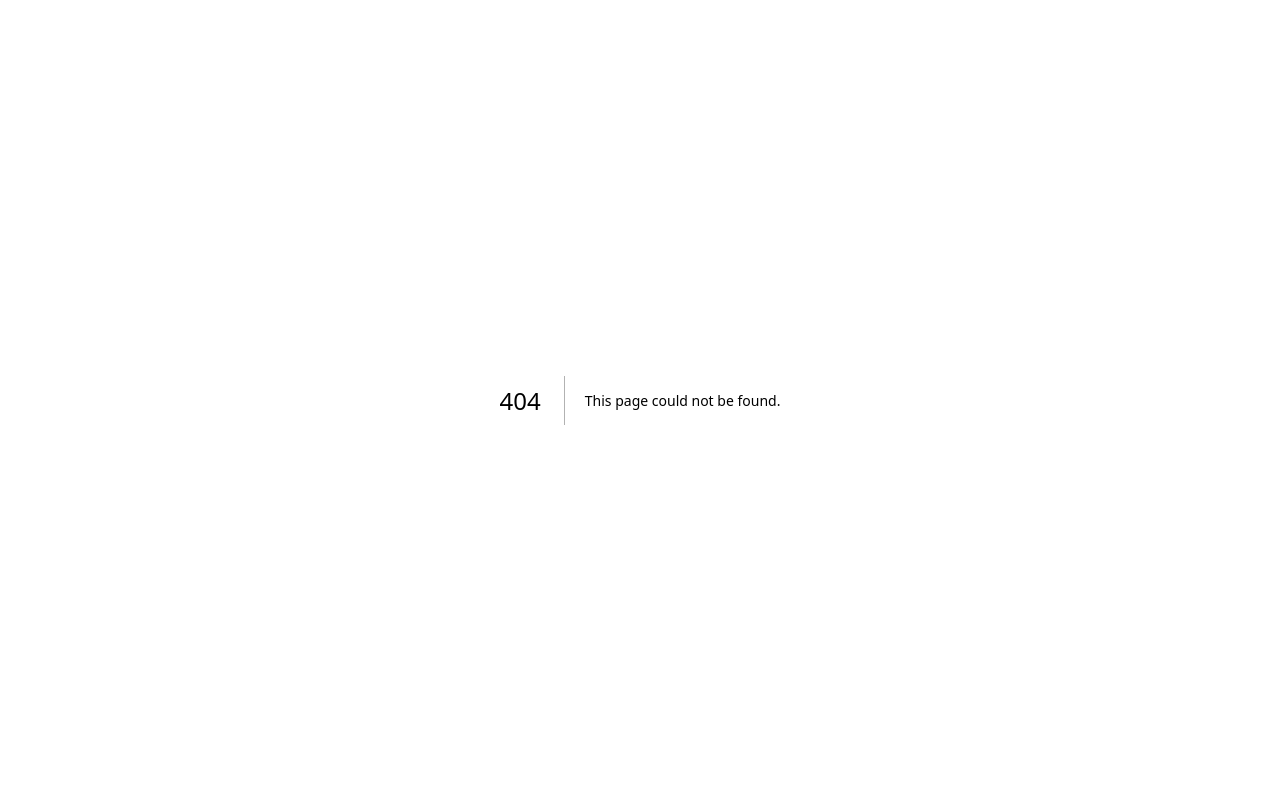
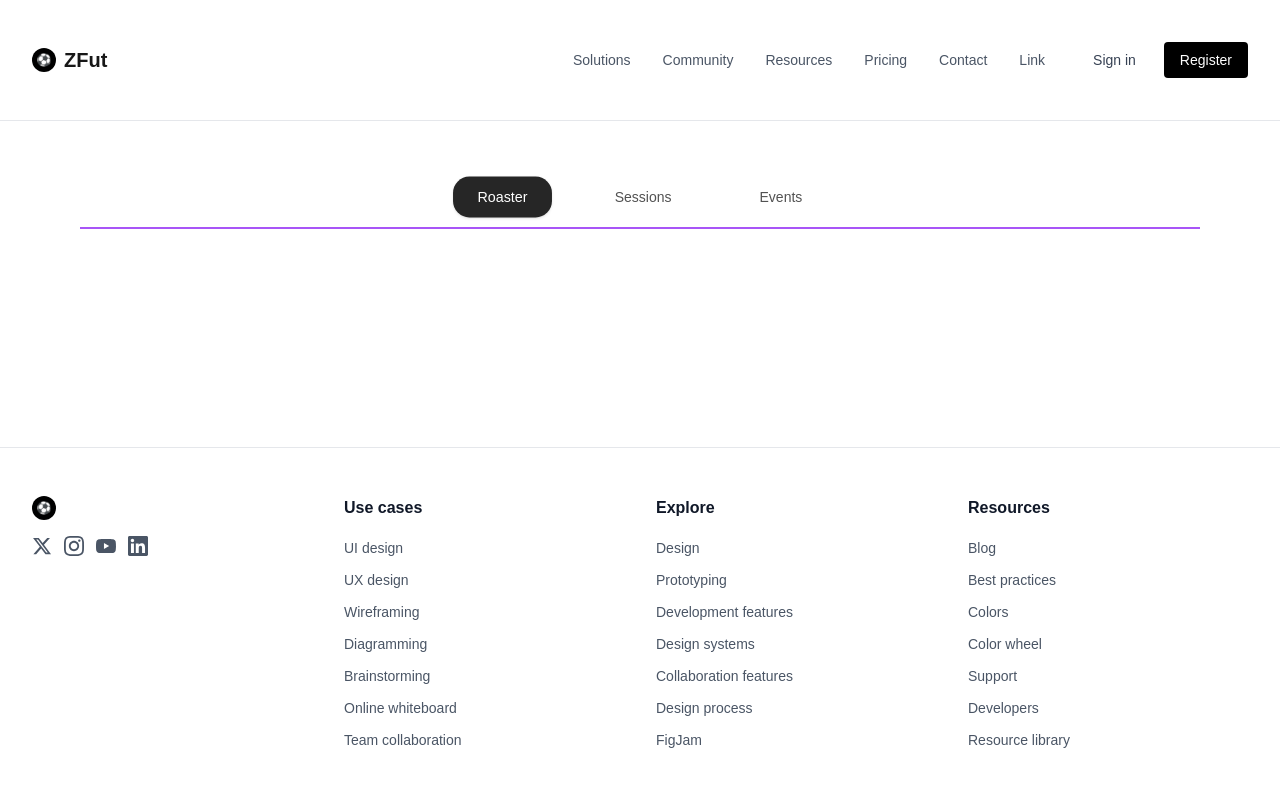
Before and after one commit to DEVS-Z/ZWebClient, a Next.js app in the folder zwebfit/: page /sessions in a window 1280 px wide. Before the commit this address had no page. Shown: the top 786 px of the page. Built offline with nearby package versions, Linux system fonts and the light colour scheme.

Commit message:
Selector botones

```diff
--- /dev/null
+++ b/zwebfit/src/app/sessions/layout.tsx
@@ -0,0 +1,15 @@
+import FooterContainer from "@/components/layout/footer/FooterContainer";
+import NavbarContainer from "@/components/layout/navbar/NavbarContainer";
+
+
+export default function PublicLayout({ children }: { children: React.ReactNode }){
+    return(
+        <div className="flex min-h-screen">
+            <div className="flex flex-col flex-1">
+                <NavbarContainer />
+                    <main className="bg-white flex-1 px-14 py-8">{children}</main>
+                <FooterContainer />
+            </div>
+        </div>
+    );
+}
--- /dev/null
+++ b/zwebfit/src/app/sessions/page.tsx
@@ -0,0 +1,11 @@
+// src/app/sessions/page.tsx
+
+import SessionSelectorContainer from "@/components/feactures/module/sessions/sessionSelector/SessionSelectorContainer";
+
+export default function SessionsPage() {
+  return (
+    <main className="p-6">
+      <SessionSelectorContainer />
+    </main>
+  );
+}
--- /dev/null
+++ b/zwebfit/src/components/feactures/module/sessions/sessionSelector/SessionSelectorContainer.tsx
@@ -0,0 +1,16 @@
+'use client';
+import React, { useState } from 'react';
+import SessionSelectorView from './SessionSelectorView';
+
+export default function SessionSelectorContainer() {
+  const [activeTab, setActiveTab] = useState('Roaster');
+  const tabs = ['Roaster', 'Sessions', 'Events'];
+
+  return (
+    <SessionSelectorView
+      tabs={tabs}
+      activeTab={activeTab}
+      onTabChange={setActiveTab}
+    />
+  );
+}
--- /dev/null
+++ b/zwebfit/src/components/feactures/module/sessions/sessionSelector/SessionSelectorView.tsx
@@ -0,0 +1,40 @@
+'use client';
+import React from 'react';
+
+type Props = {
+  tabs: string[];
+  activeTab: string;
+  onTabChange: (tab: string) => void;
+};
+
+export default function SessionSelectorView({
+  tabs,
+  activeTab,
+  onTabChange,
+}: Props) {
+  return (
+    <div className="relative flex flex-col items-center">
+      {/* Línea morada (abajo, como en el Figma) */}
+      <div className="absolute bottom-0 left-0 right-0 h-[2px] bg-[#A855F7]" />
+
+      {/* Botones */}
+      <div className="flex gap-10 pb-3">
+        {tabs.map((tab) => (
+          <button
+            key={tab}
+            onClick={() => onTabChange(tab)}
+           className={`px-6 py-2.5 rounded-2xl text-sm font-medium transition-all duration-200
+  ${
+    activeTab === tab
+      ? 'bg-neutral-800 text-white shadow-sm scale-[1.02]'
+      : 'text-neutral-600 hover:text-neutral-900 hover:bg-gray-100/60'
+  }`}
+
+          >
+            {tab}
+          </button>
+        ))}
+      </div>
+    </div>
+  );
+}
```
